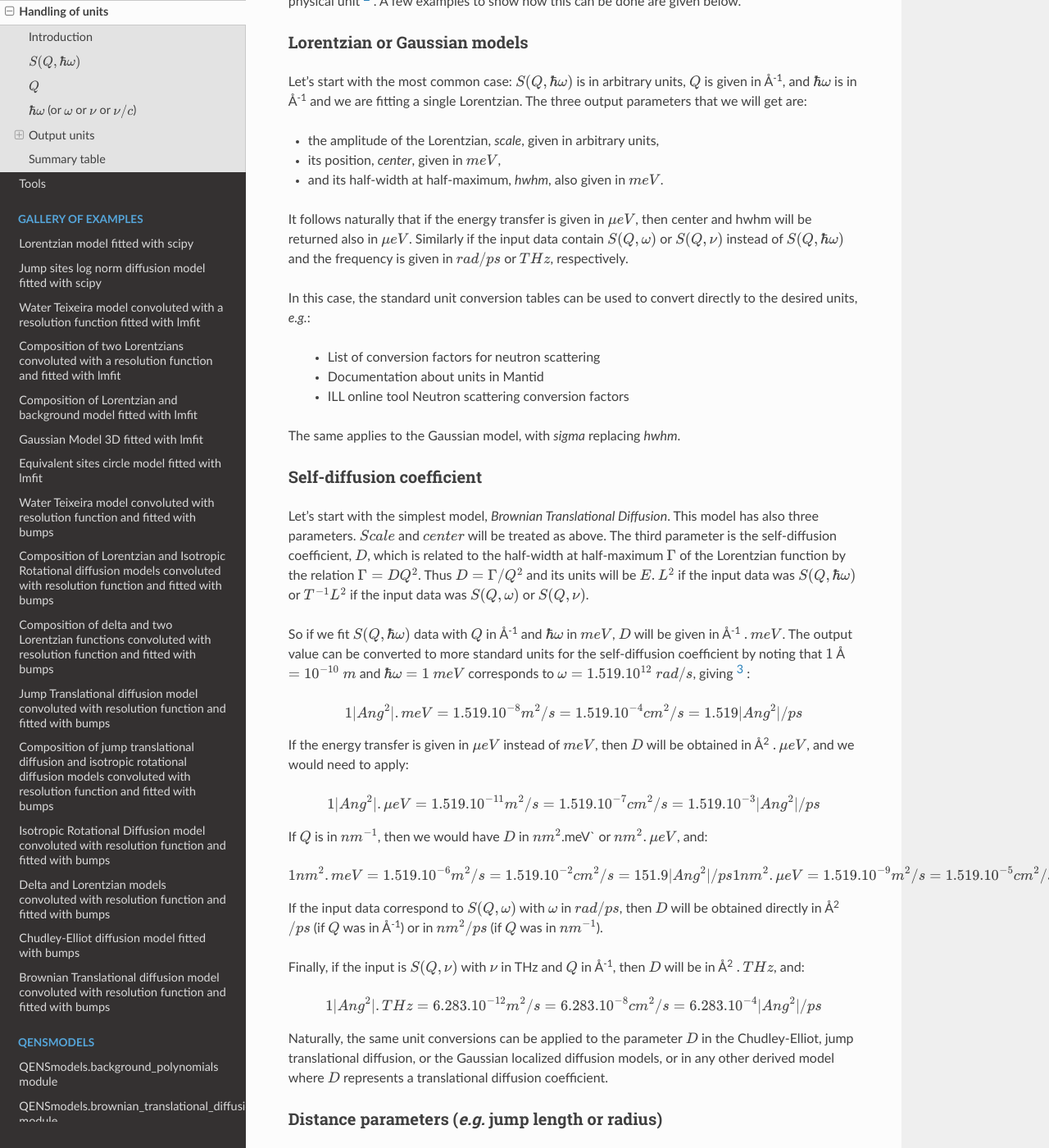
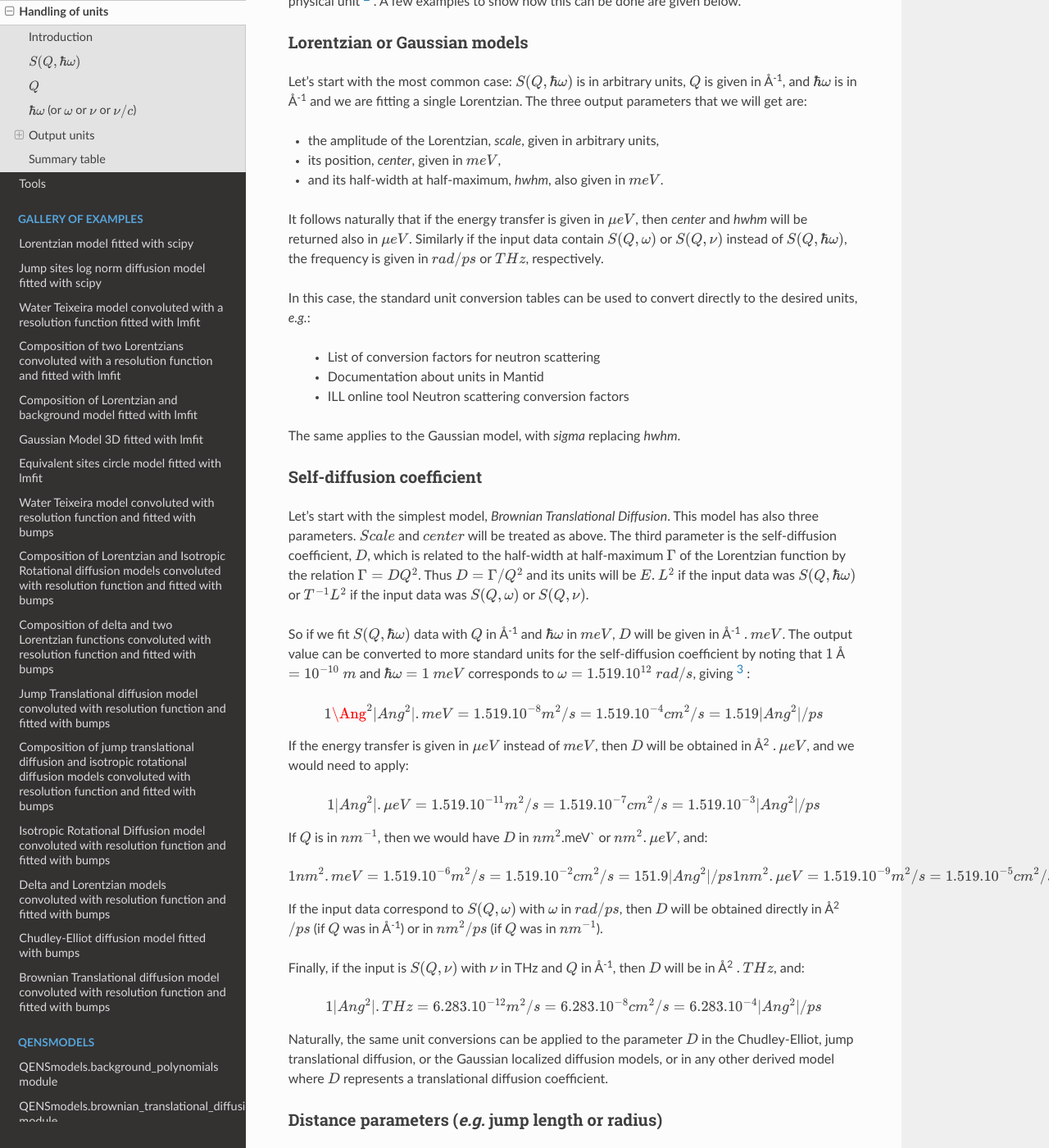
Before and after one commit to celinedurniak/test_nbsphinx, a Sphinx documentation site: the page built from docs/handling_units.rst, in a window 1280 px wide and 1400 px high, scrolled down 1100 px. Shown: the whole window at 82% size. Built offline with Sphinx 7.4.7 and the Read the Docs theme 2.0.0, drawn with Linux system fonts in a browser that asks for light colours.

```diff
--- a/docs/conf.py
+++ b/docs/conf.py
@@ -97,13 +97,13 @@ Generated by nbsphinx_ from a Jupyter_ notebook.
 
 # # Additional stuff for the LaTeX preamble.
 # #latex_preamble = ''
-# LATEX_PREAMBLE=r"""
-# \newcommand{\lt}{<}
-# \newcommand{\gt}{>}
-# \renewcommand{\AA}{\text{\r{A}}} % Allow \AA in math mode
-# \usepackage[utf8]{inputenc}      % Allow unicode symbols in text
-# \DeclareUnicodeCharacter {00B7} {\ensuremath{\cdot}}   % cdot
-# \DeclareUnicodeCharacter {00B0} {\ensuremath{^\circ}}  % degrees
-# \DeclareUnicodeCharacter {212B} {\AA}                  % Angstrom
-# """
-# latex_elements = {'preamble' : LATEX_PREAMBLE}
+LATEX_PREAMBLE=r"""
+\newcommand{\lt}{<}
+\newcommand{\gt}{>}
+\renewcommand{\AA}{\text{\r{A}}} % Allow \AA in math mode
+\usepackage[utf8]{inputenc}      % Allow unicode symbols in text
+\DeclareUnicodeCharacter {00B7} {\ensuremath{\cdot}}   % cdot
+\DeclareUnicodeCharacter {00B0} {\ensuremath{^\circ}}  % degrees
+\DeclareUnicodeCharacter {212B} {\AA}                  % Angstrom
+"""
+latex_elements = {'preamble' : LATEX_PREAMBLE}
--- a/docs/handling_units.rst
+++ b/docs/handling_units.rst
@@ -72,10 +72,10 @@ single Lorentzian. The three output parameters that we will get are:
 * its position, *center*, given in :math:`meV`,
 * and its half-width at half-maximum, *hwhm*, also given in :math:`meV`.
 
-It follows naturally that if the energy transfer is given in :math:`\mu eV`, then center and hwhm
-will be returned also in :math:`\mu eV`. Similarly if the input data contain :math:`S(Q, \omega)`
-or :math:`S(Q, \nu)` instead of :math:`S(Q, \hbar\omega)` and the frequency is given in
-:math:`rad/ps` or :math:`THz`, respectively.
+It follows naturally that if the energy transfer is given in :math:`\mu eV`, then *center* and
+*hwhm* will be returned also in :math:`\mu eV`. Similarly if the input data contain
+:math:`S(Q, \omega)` or :math:`S(Q, \nu)` instead of :math:`S(Q, \hbar\omega)`, the frequency is
+given in :math:`rad/ps` or :math:`THz`, respectively.
 
 In this case, the standard unit conversion tables can be used to convert directly to the desired
 units, *e.g.*:
@@ -103,7 +103,7 @@ can be converted to more standard units for the self-diffusion coefficient by no
 :math:`\omega=1.519.10^{12}\ rad/s`, giving [#f3]_ :
 
 .. math::
-    1 |Ang^2|.meV = 1.519.10^{-8} m^2/s = 1.519.10^{-4} cm^2/s = 1.519 |Ang^2|/ps
+    1 \Ang^2  |Ang^2|.meV = 1.519.10^{-8} m^2/s = 1.519.10^{-4} cm^2/s = 1.519 |Ang^2|/ps
 
 
 If the energy transfer is given in :math:`\mu eV` instead of :math:`meV`, then :math:`D` will be
```
